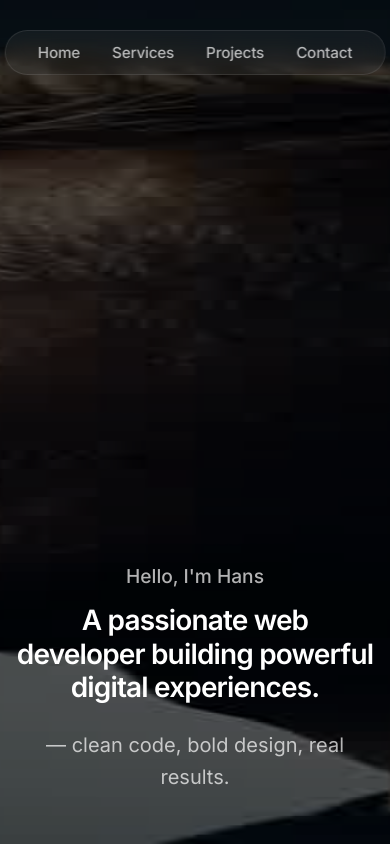
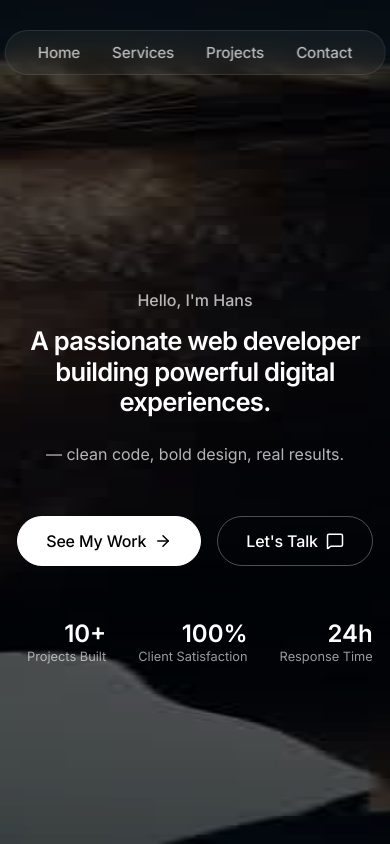
Before and after one commit to kristofihans/Webportofolio2, a React (Vite) app: page / in a window 390 px wide. Shown: the top 844 px of the page. Built offline with nearby package versions, Linux system fonts and the light colour scheme.

Commit message:
update 2

```diff
--- a/src/components/Contact.jsx
+++ b/src/components/Contact.jsx
@@ -12,7 +12,7 @@ export default function Contact() {
            viewport={{ once: true, margin: "-100px" }}
            transition={{ duration: 0.8 }}
         >
-          <div className="glass-card" style={{ maxWidth: '800px', margin: '0 auto', textAlign: 'center', padding: '60px 40px' }}>
+          <div className="glass-card" style={{ maxWidth: '800px', margin: '0 auto', textAlign: 'center', padding: '60px 40px', background: 'rgba(255, 255, 255, 0.08)', borderColor: 'rgba(255, 255, 255, 0.15)' }}>
             <h2 style={{ marginBottom: '1rem' }}>Let's Work Together</h2>
             <p style={{ marginBottom: '3rem', marginLeft: 'auto', marginRight: 'auto', maxWidth: '500px', display: 'inline-block' }}>
               Ready to launch your next project? Have a question? Message me directly on WhatsApp — I respond fast.
--- a/src/components/Hero.jsx
+++ b/src/components/Hero.jsx
@@ -1,11 +1,15 @@
 import React from 'react';
-import { motion } from 'framer-motion';
+import { motion, useScroll, useTransform } from 'framer-motion';
 import { ArrowRight, MessageSquare } from 'lucide-react';
 
 export default function Hero() {
+  const { scrollY } = useScroll();
+  const opacity = useTransform(scrollY, [0, 400], [1, 0]);
+  const y = useTransform(scrollY, [0, 400], [0, -50]);
+
   return (
     <section id="hero" className="section" style={{ minHeight: '100vh', display: 'flex', alignItems: 'center' }}>
-      <div className="container hero-layout">
+      <motion.div className="container hero-layout" style={{ opacity, y }}>
 
         {/* Left Side Elements */}
         <motion.div
@@ -14,13 +18,13 @@ export default function Hero() {
            transition={{ duration: 0.8, ease: [0.16, 1, 0.3, 1] }}
            className="hero-left"
         >
-          <div style={{ color: 'rgba(255, 255, 255, 0.7)', fontSize: '1.2rem', marginBottom: '1rem', fontWeight: 500 }}>
+          <div className="hero-greeting" style={{ color: 'rgba(255, 255, 255, 0.7)', marginBottom: '1rem', fontWeight: 500 }}>
             Hello, I'm Hans
           </div>
           <h1>
             A passionate web developer building powerful digital experiences.
           </h1>
-          <p style={{ fontSize: '1.25rem', marginBottom: '1rem', maxWidth: '500px' }}>
+          <p className="hero-desc" style={{ marginBottom: '1rem', maxWidth: '500px' }}>
             — clean code, bold design, real results.
           </p>
         </motion.div>
@@ -45,23 +49,21 @@ export default function Hero() {
 
             <div style={{ display: 'flex', flexDirection: 'row', gap: '2rem', textAlign: 'right', flexWrap: 'wrap', justifyContent: 'flex-end' }}>
               <div>
-                <div style={{ fontSize: '2.25rem', fontWeight: 600, color: '#fff', marginBottom: '0.2rem', lineHeight: 1 }}>10+</div>
-                <div style={{ color: 'rgba(255,255,255,0.6)', fontSize: '0.9rem' }}>Projects Built</div>
+                <div className="hero-metric-val" style={{ fontWeight: 600, color: '#fff', marginBottom: '0.2rem', lineHeight: 1 }}>10+</div>
+                <div className="hero-metric-label" style={{ color: 'rgba(255,255,255,0.6)' }}>Projects Built</div>
               </div>
               <div>
-                <div style={{ fontSize: '2.25rem', fontWeight: 600, color: '#fff', marginBottom: '0.2rem', lineHeight: 1 }}>100%</div>
-                <div style={{ color: 'rgba(255,255,255,0.6)', fontSize: '0.9rem' }}>Client Satisfaction</div>
+                <div className="hero-metric-val" style={{ fontWeight: 600, color: '#fff', marginBottom: '0.2rem', lineHeight: 1 }}>100%</div>
+                <div className="hero-metric-label" style={{ color: 'rgba(255,255,255,0.6)' }}>Client Satisfaction</div>
               </div>
               <div>
-                <div style={{ fontSize: '2.25rem', fontWeight: 600, color: '#fff', marginBottom: '0.2rem', lineHeight: 1 }}>24h</div>
-                <div style={{ color: 'rgba(255,255,255,0.6)', fontSize: '0.9rem' }}>Response Time</div>
+                <div className="hero-metric-val" style={{ fontWeight: 600, color: '#fff', marginBottom: '0.2rem', lineHeight: 1 }}>24h</div>
+                <div className="hero-metric-label" style={{ color: 'rgba(255,255,255,0.6)' }}>Response Time</div>
               </div>
             </div>
-
           </div>
         </motion.div>
-
-      </div>
+      </motion.div>
     </section>
   );
 }
--- a/src/components/Services.jsx
+++ b/src/components/Services.jsx
@@ -34,8 +34,8 @@ export default function Services() {
 
           <div style={{ display: 'grid', gridTemplateColumns: 'repeat(auto-fit, minmax(300px, 1fr))', gap: '2rem' }}>
             {services.map((svc, idx) => (
-              <div key={idx} className="glass-card" style={{ display: 'flex', flexDirection: 'column', gap: '1rem' }}>
-                <div style={{ width: '48px', height: '48px', borderRadius: '12px', background: 'rgba(255,255,255,0.1)', display: 'flex', alignItems: 'center', justifyContent: 'center', marginBottom: '1rem' }}>
+              <div key={idx} className="glass-card" style={{ display: 'flex', flexDirection: 'column', gap: '1rem', background: 'rgba(255, 255, 255, 0.08)', borderColor: 'rgba(255, 255, 255, 0.15)' }}>
+                <div style={{ width: '48px', height: '48px', borderRadius: '12px', background: 'rgba(255,255,255,0.2)', display: 'flex', alignItems: 'center', justifyContent: 'center', marginBottom: '1rem' }}>
                   {svc.icon}
                 </div>
                 <h3 style={{ fontSize: '1.25rem', fontWeight: 500, marginBottom: '0.5rem' }}>{svc.title}</h3>
--- a/src/index.css
+++ b/src/index.css
@@ -183,6 +183,22 @@ p {
   justify-content: flex-end;
 }
 
+.hero-greeting {
+  font-size: 1.2rem;
+}
+
+.hero-desc {
+  font-size: 1.25rem;
+}
+
+.hero-metric-val {
+  font-size: 2.25rem;
+}
+
+.hero-metric-label {
+  font-size: 0.9rem;
+}
+
 /* Projects styling */
 .project-iframe-container {
   padding-top: 65%;
@@ -192,9 +208,29 @@ p {
   .hero-layout {
     flex-direction: column;
     justify-content: flex-start;
-    margin-top: 55vh;
-    padding-bottom: 10vh;
-    gap: 4rem;
+    margin-top: 15vh;
+    padding-bottom: 2vh;
+    gap: 2rem;
+  }
+
+  .hero-left h1 {
+    font-size: 1.6rem;
+  }
+
+  .hero-greeting {
+    font-size: 1rem;
+  }
+
+  .hero-desc {
+    font-size: 1rem;
+  }
+
+  .hero-metric-val {
+    font-size: 1.5rem;
+  }
+
+  .hero-metric-label {
+    font-size: 0.8rem;
   }
 
   .project-iframe-container {
```
